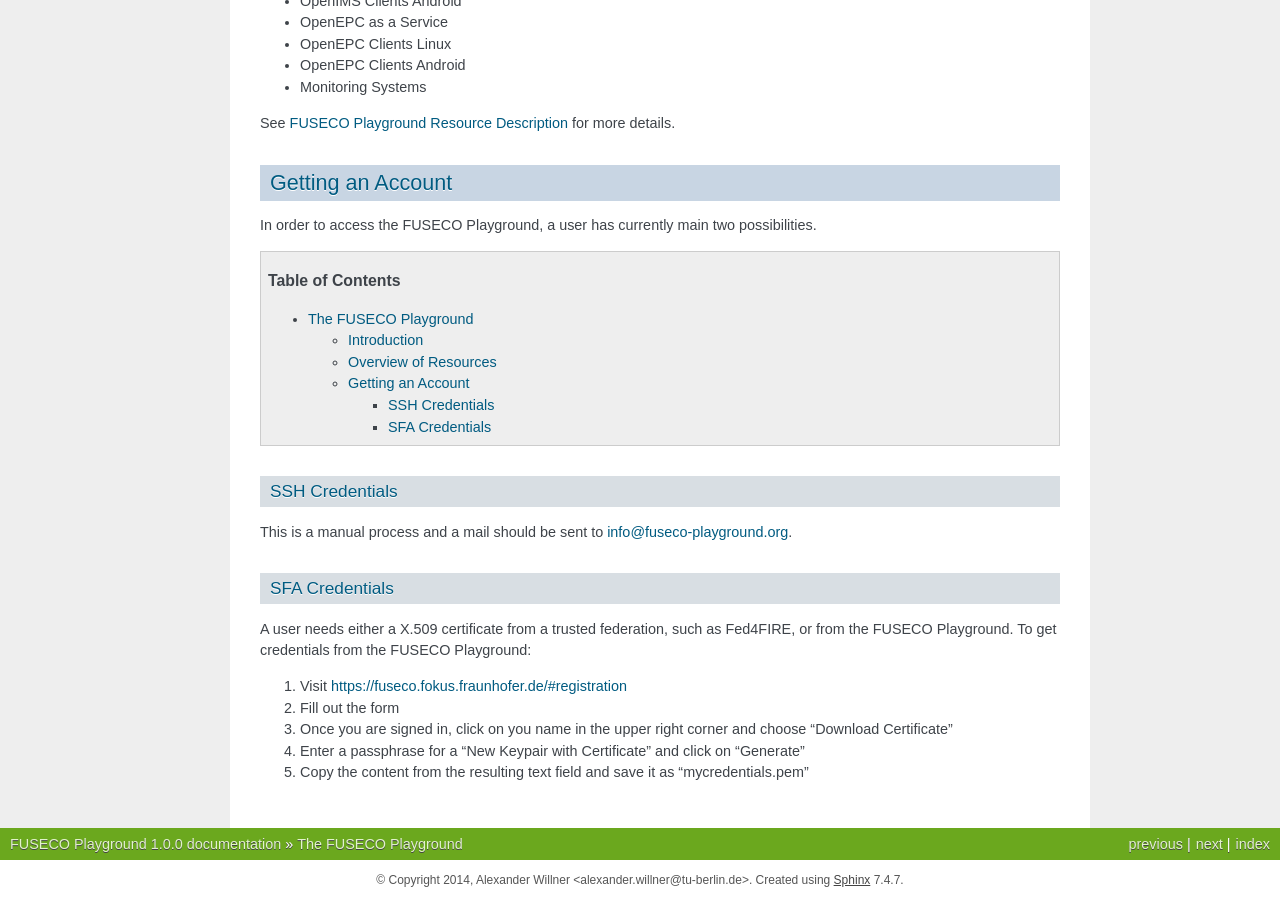
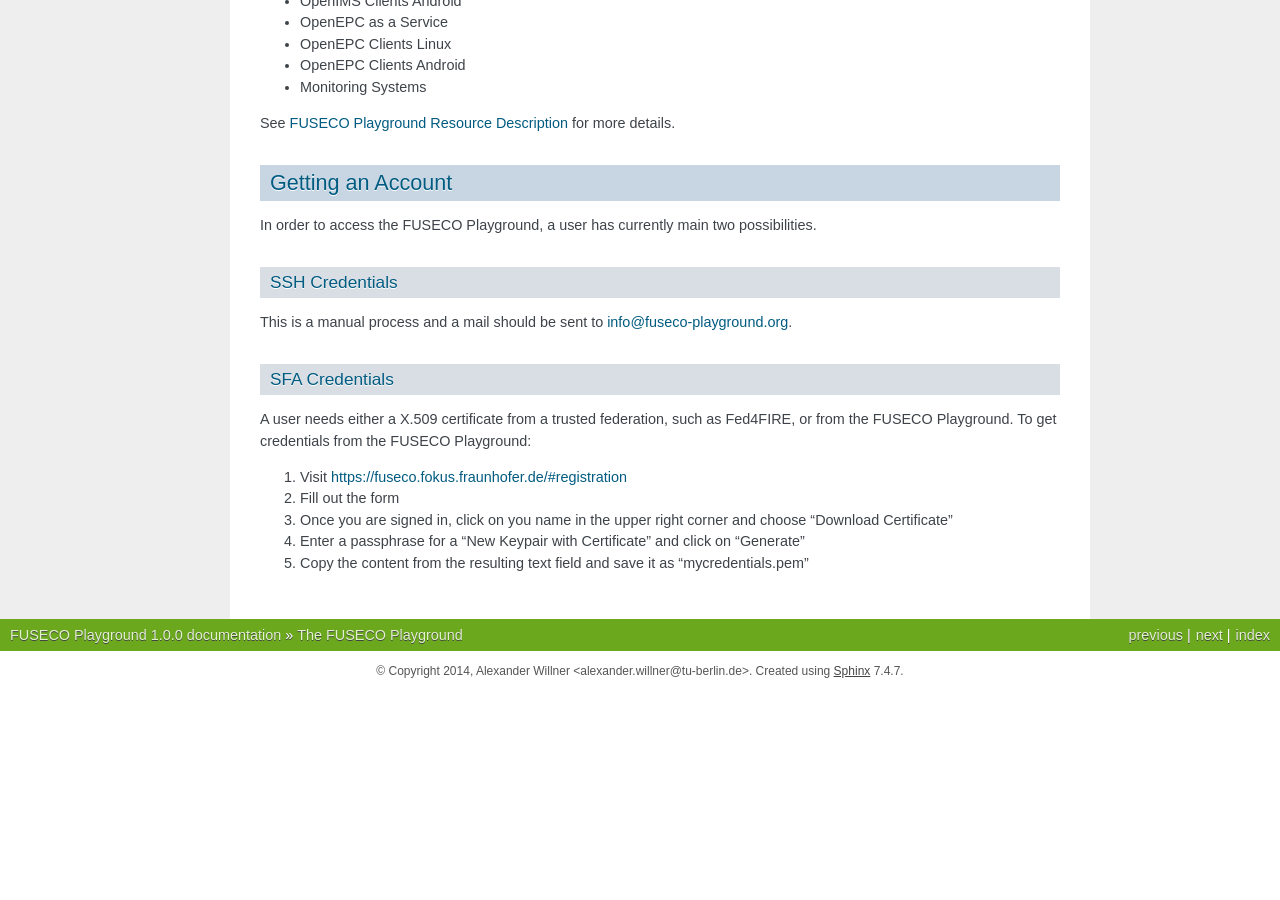
Before and after one commit to FITeagle/fusecoplayground, a Sphinx documentation site: the page built from source/fusecofacility.rst, in a window 1280 px wide and 900 px high, scrolled down 787 px. Built offline with Sphinx 7.4.7, drawn with Linux system fonts in a browser that asks for light colours; after the commit the page ends 1478 px from its top, so only the background shows below that.

Commit message:
removed second ToC

```diff
--- a/source/fusecofacility.rst
+++ b/source/fusecofacility.rst
@@ -40,8 +40,6 @@
 
 In order to access the FUSECO Playground, a user has currently main two possibilities.
 
-.. contents:: Table of Contents
-
 SSH Credentials
 ---------------
 
```
